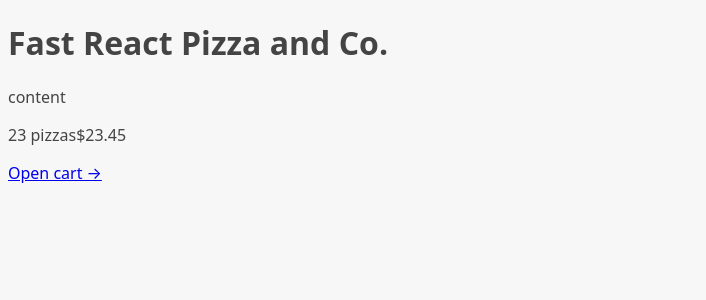
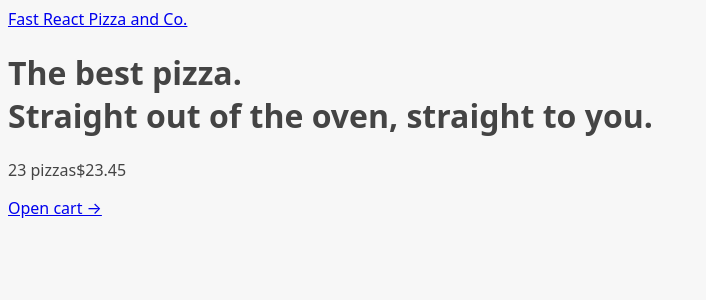
Before and after one commit to sharma-dikshant/Fast-react-pizza, a React (Vite) app: page / in a window 1280 px wide. Shown: the top 300 px of the page, without its empty margins (0-706 px from the left). Built offline with nearby package versions, Linux system fonts and the light colour scheme.

Commit message:
fixing all the links

```diff
--- a/src/App.jsx
+++ b/src/App.jsx
@@ -1,7 +1,7 @@
 import { createBrowserRouter, RouterProvider } from "react-router-dom";
 
 import Home from "./ui/Home";
-import Menu, { loader as menuLoader } from "./features/menu/Menu";
+import Menu, {loader as menuLoader} from "./features/menu/Menu";
 import Cart from "./features/cart/Cart";
 import CreateOrder from "./features/order/CreateOrder";
 import Order from "./features/order/Order";
--- a/src/features/cart/CartOverview.jsx
+++ b/src/features/cart/CartOverview.jsx
@@ -1,3 +1,4 @@
+import { Link } from "react-router-dom";
 function CartOverview() {
   return (
     <div>
@@ -5,7 +6,7 @@ function CartOverview() {
         <span>23 pizzas</span>
         <span>$23.45</span>
       </p>
-      <a href="#">Open cart &rarr;</a>
+      <Link to="/cart">Open cart &rarr;</Link>
     </div>
   );
 }
--- a/src/ui/AppLayout.jsx
+++ b/src/ui/AppLayout.jsx
@@ -1,10 +1,13 @@
 import Header from "./Header";
 import CartOverview from "../features/cart/CartOverview";
+import { Outlet } from "react-router";
 function AppLayout() {
   return (
     <div>
       <Header />
-      <main>content</main>
+      <main>
+        <Outlet />
+      </main>
       <CartOverview />
     </div>
   );
--- a/src/ui/Header.jsx
+++ b/src/ui/Header.jsx
@@ -1,8 +1,10 @@
+import { Link } from "react-router-dom";
+
 function Header() {
   return (
-    <div>
-      <h1>Fast React Pizza and Co.</h1>
-    </div>
+    <header>
+      <Link to="/">Fast React Pizza and Co.</Link>
+    </header>
   );
 }
 
```
